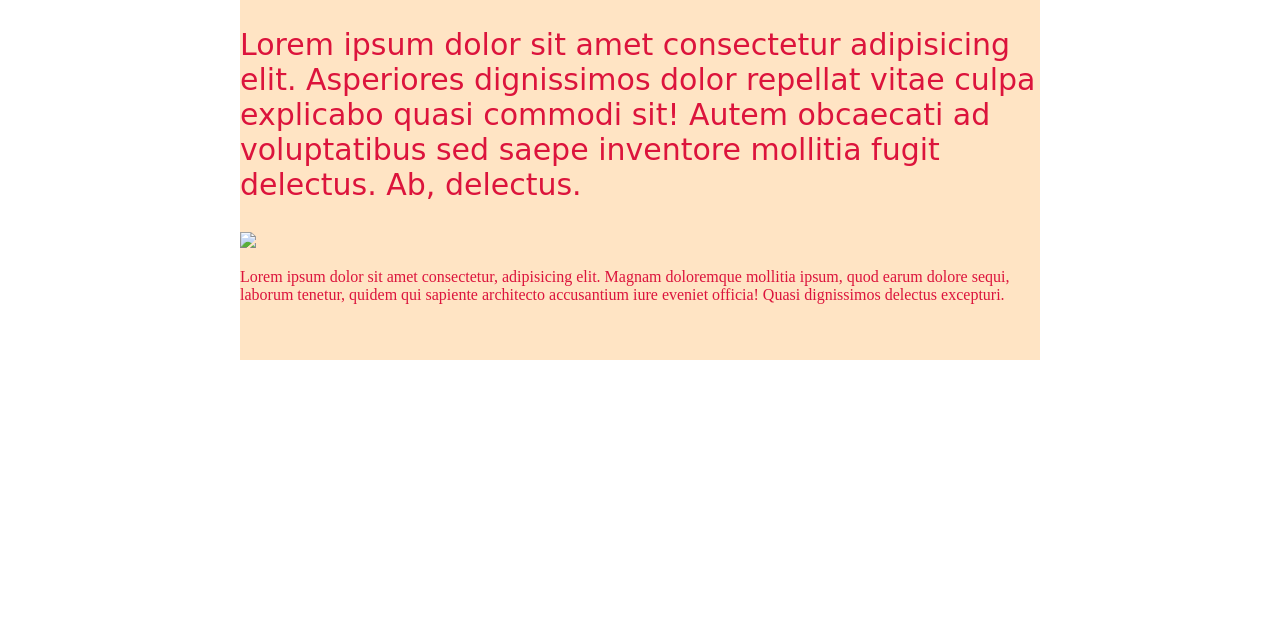
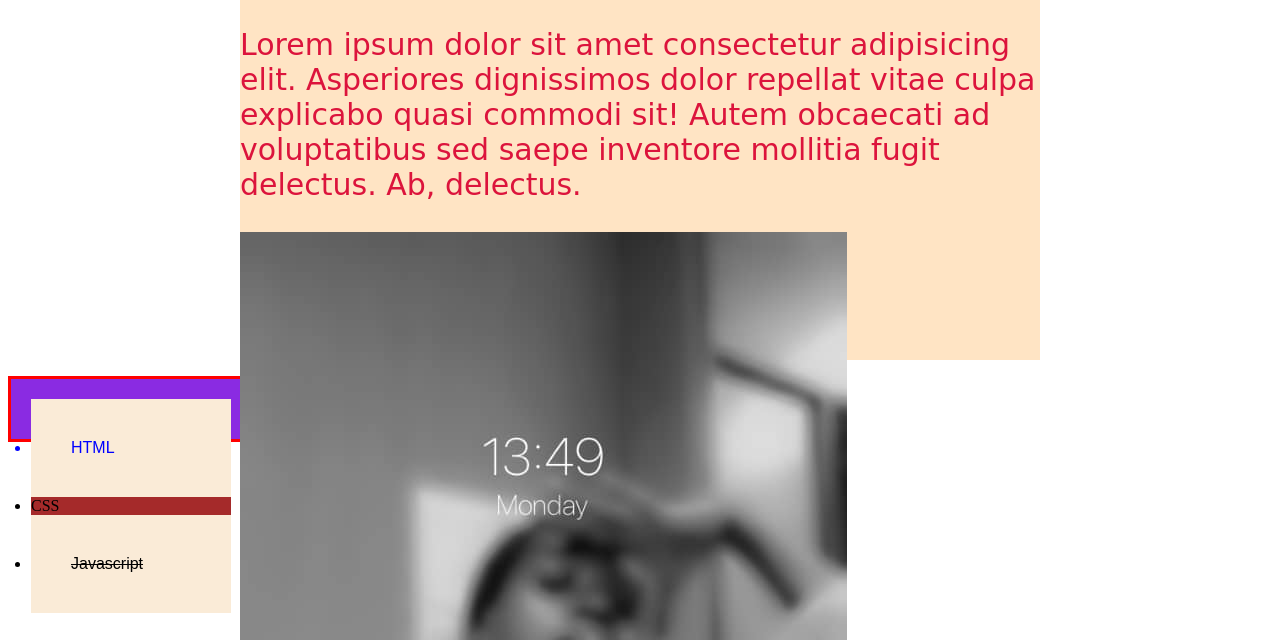
Before and after one commit to hopeallen23/codequeen9, a plain HTML site: page aboutus.html in a window 1280 px wide. Shown: the part 160-800 px from the top of the page. Drawn offline with Linux system fonts and the light colour scheme.

Commit message:
style css
added an images folder to the  main directory

```diff
--- a/aboutus.html
+++ b/aboutus.html
@@ -4,6 +4,7 @@
     <meta charset="UTF-8">
     <meta name="viewport" content="width=device-width, initial-scale=1.0">
     <title>About Us page</title>
+    <link rel="stylesheet" href="style.css">
     <style>
         div{
             width: 800px;
@@ -18,14 +19,37 @@
             color: crimson !important;
 
         }
+        .first{
+            color: blue;
+        }
+        .second{
+            background-color: brown;
+
+        }
+        .done{
+            font-family: fantasy;
+            background-color: antiquewhite;
+        }
+        .firstName{
+            text-decoration: line-through;
+        }
     </style>
+
+
 </head>
 <body>
     <div>
 <h1 style="color: coral;background-color: beige;padding: 50px;"> About our organisation</h1>
 <p style="font-size: 30px;color: black;font-family: cursive;">Lorem ipsum dolor sit amet consectetur adipisicing elit. Asperiores dignissimos dolor repellat vitae culpa explicabo quasi commodi sit! Autem obcaecati ad voluptatibus sed saepe inventore mollitia fugit delectus. Ab, delectus.</p>
-<img src="/images/hope">
+<img src="images/hope.jpg"
 <p>Lorem ipsum dolor sit amet consectetur, adipisicing elit. Magnam doloremque mollitia ipsum, quod earum dolore sequi, laborum tenetur, quidem qui sapiente architecto accusantium iure eveniet officia! Quasi dignissimos delectus excepturi.</p>
     </div>
+    <ul>
+        <li class="first done">HTML</li>
+        <li class="second">CSS</li>
+        <li class="firstName done">Javascript</li>
+    </ul>
+
+    <img src="images/hope.jpg" alt="" id="profilePicture"
 </body>
 </html>
--- /dev/null
+++ b/style.css
@@ -0,0 +1,19 @@
+/*This is external css*/
+ul{
+    background-color: blueviolet;
+    padding: 20px;
+    border: 3px red solid;
+    width: 200px;
+    height: 20px;
+}
+
+.done{
+    padding: 40px;
+}
+p{
+    color: blue !important;
+}
+#profilePicture{
+    border: dotted 2px purple;
+    margin: 200px;
+}
```
Also changed, not shown: images/hope.jpg (added).
